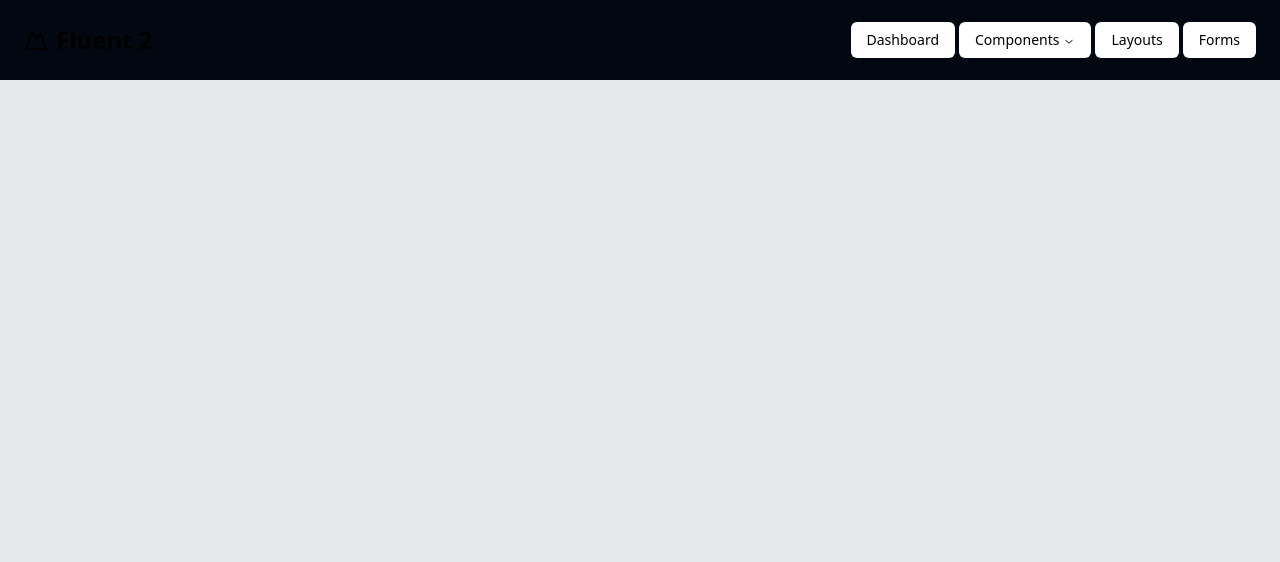
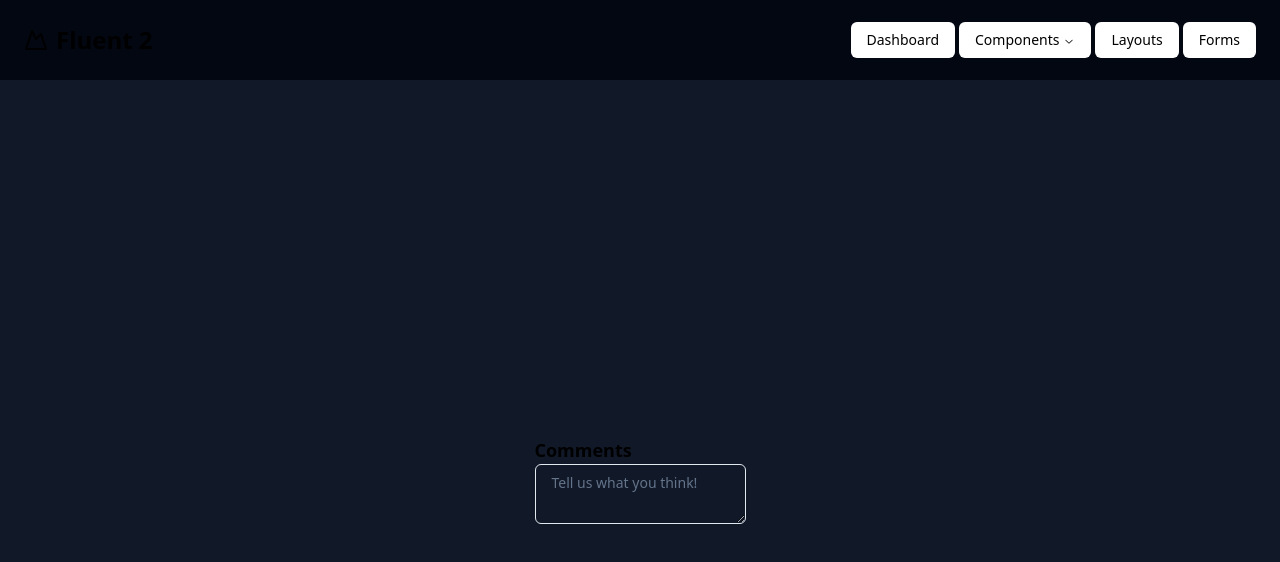
Before and after one commit to indicacode/gbt-fluent2-web, a Next.js app: page /test-place/bruno in a window 1280 px wide. Shown: the top 562 px of the page. Built offline with nearby package versions, Linux system fonts and the light colour scheme.

Commit message:
fix input

```diff
--- a/app/test-place/bruno/page.tsx
+++ b/app/test-place/bruno/page.tsx
@@ -1,7 +1,10 @@
+import {Textarea} from "@/components/done/textarea";
 export default function Page() {
     return (<>
-            <div className={"bg-gray-200 w-screen h-screen"}>
-
+            <div className={"bg-gray-900 flex  w-screen h-screen"}>
+                <div className={"items-center w-screen justify-center flex"}>
+                <Textarea className={" "} placeholder={"Tell us what you think!"} label={"Comments"} />
+                </div>
             </div>
         </>
     )
--- a/app/test-place/bruno/textarea.tsx
+++ /dev/null
@@ -1,25 +0,0 @@
-import * as React from "react"
-
-import {cn} from "@/lib/utils"
-
-export interface TextareaProps
-    extends React.TextareaHTMLAttributes<HTMLTextAreaElement> {
-}
-
-const Textarea = React.forwardRef<HTMLTextAreaElement, TextareaProps>(
-    ({className, ...props}, ref) => {
-        return (
-            <textarea
-                className={cn(
-                    "flex min-h-[60px] w-full rounded-md border border-slate-200 bg-transparent px-3 py-2 text-sm shadow-sm placeholder:text-slate-500 focus-visible:outline-none focus-visible:ring-1 focus-visible:ring-slate-950 disabled:cursor-not-allowed disabled:opacity-50 dark:border-slate-800 dark:placeholder:text-slate-400 dark:focus-visible:ring-slate-300",
-                    className
-                )}
-                ref={ref}
-                {...props}
-            />
-        )
-    }
-)
-Textarea.displayName = "Textarea"
-
-export {Textarea}
--- /dev/null
+++ b/components/done/textarea.tsx
@@ -0,0 +1,30 @@
+import * as React from "react"
+
+import {cn} from "@/lib/utils"
+
+export interface TextareaProps
+    extends React.TextareaHTMLAttributes<HTMLTextAreaElement> {
+}
+
+const Textarea = React.forwardRef<HTMLTextAreaElement, TextareaProps>(
+    ({className,label , ...props}, ref) => {
+        return (
+            <>
+                <div className={"flex flex-col"}>
+                    <h2 className={"font-bold text-lg dark:text-slate-200"} > {label}</h2>
+            <textarea
+                className={cn(
+                    "flex min-h-[60px] text-clip dark:text-slate-200 transition-colors duration-200 active:border-b-blue-500   w-full  focus:border-b-blue-400 rounded-md border  border-slate-200 bg-transparent px-4 py-2 text-sm shadow-sm placeholder:text-slate-500 focus-visible:outline-none  focus-visible:ring-slate-950 disabled:cursor-not-allowed disabled:opacity-50 dark:border-slate-200 dark:placeholder:text-slate-400 dark:focus-visible:ring-slate-300",
+                    className
+                )}
+                ref={ref}
+                {...props}
+            />
+                </div>
+            </>
+        )
+    }
+)
+Textarea.displayName = "Textarea"
+
+export {Textarea}
```
